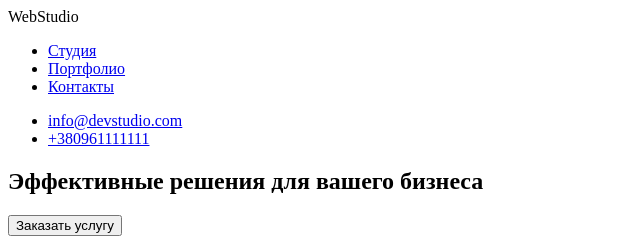
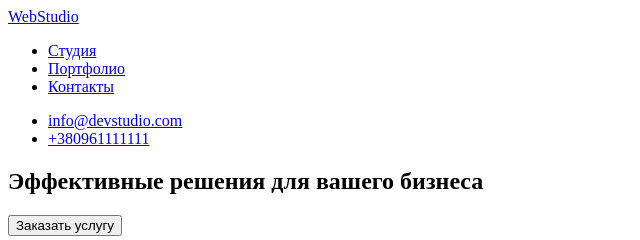
Before and after one commit to Marynanova/goit-markup-hw-01, a plain HTML site: page index.html in a window 1280 px wide. Shown: the top 240 px of the page, 0-640 px from the left. Drawn offline with Linux system fonts and the light colour scheme.

Commit message:
виправила Webstudio із span на a

```diff
--- a/index.html
+++ b/index.html
@@ -10,7 +10,7 @@
 
  <header>
      <nav>
-        <span>WebStudio</span>
+        <a href="#">WebStudio</a>
          <ul>
          <li>
              <a href="#">Студия</a></li>
@@ -87,9 +87,8 @@
      </section>
 </main>
 <footer>
-    <span>WebStudio</span>
-
-    <address>
+    <a href="#">WebStudio</a>
+ <address>
         <ul>
         <li>
             <a href="address">г. Киев, пр-т Леси Украинки, 26</a>
```
